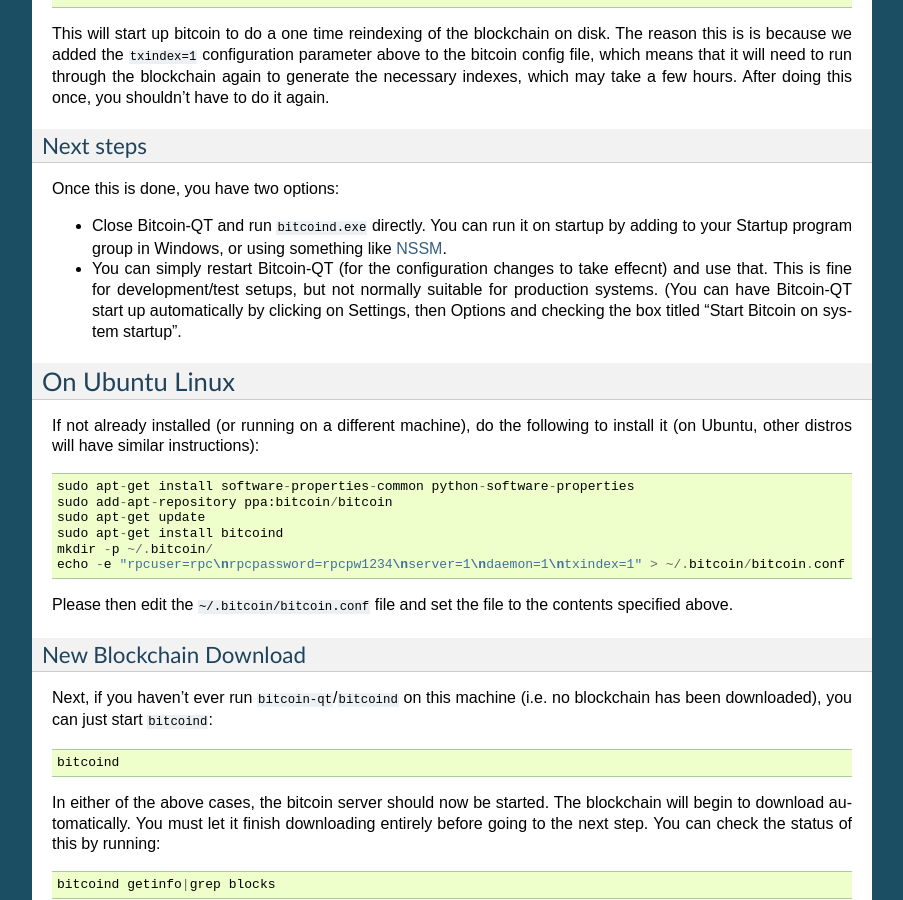
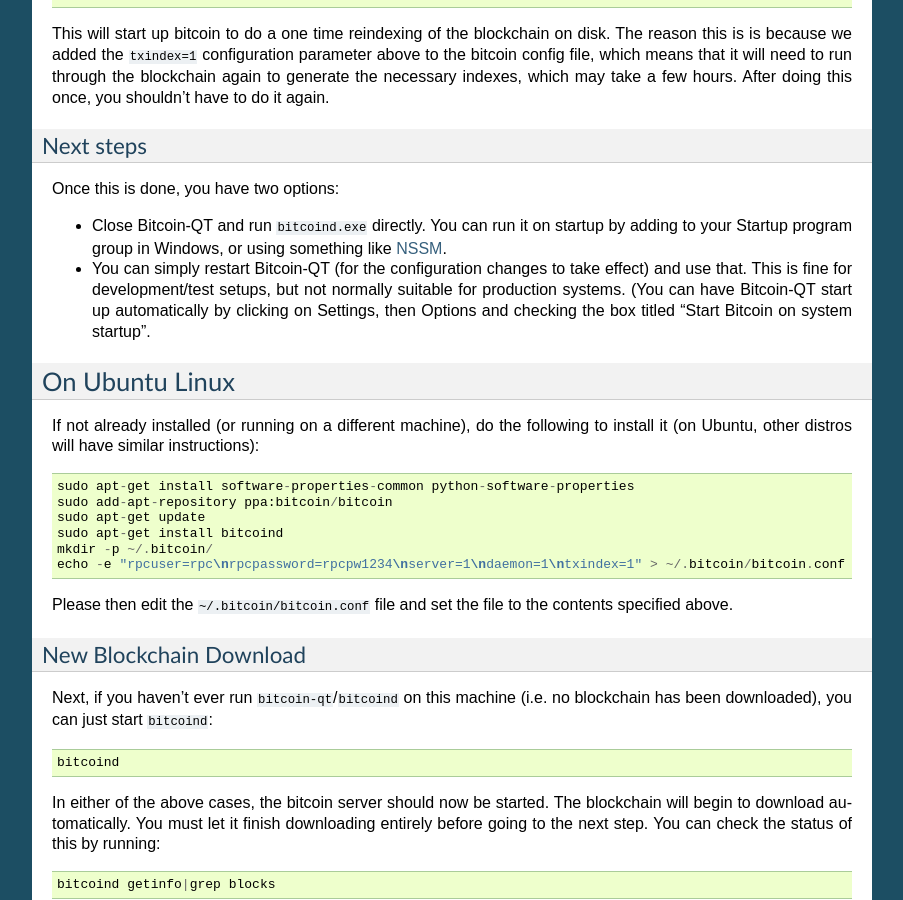
Before and after one commit to CounterpartyXCP/federatednode, a Sphinx documentation site: the page built from docs/SettingUpBitcoind.rst, in a window 1280 px wide and 900 px high, scrolled down 1212 px. Shown: the whole window, without its empty margins (198-1101 px from the left). Built offline with Sphinx 7.4.7, drawn with Linux system fonts in a browser that asks for light colours.

Commit message:
Update SettingUpBitcoind.rst to fix a typo
 to take effecnt >  to take effect

```diff
--- a/docs/SettingUpBitcoind.rst
+++ b/docs/SettingUpBitcoind.rst
@@ -72,7 +72,7 @@
 
 - Close Bitcoin-QT and run ``bitcoind.exe`` directly. You can run it on startup by adding to your
   Startup program group in Windows, or using something like `NSSM <http://nssm.cc/usage>`__.
-- You can simply restart Bitcoin-QT (for the configuration changes to take effecnt) and use that. This is
+- You can simply restart Bitcoin-QT (for the configuration changes to take effect) and use that. This is
   fine for development/test setups, but not normally suitable for production systems. (You can have
   Bitcoin-QT start up automatically by clicking on Settings, then Options and checking the
   box titled "Start Bitcoin on system startup".
```
